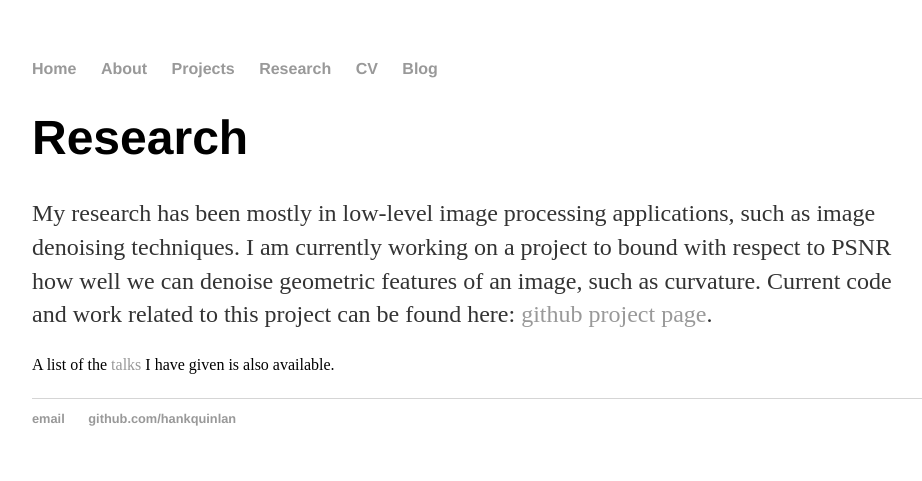
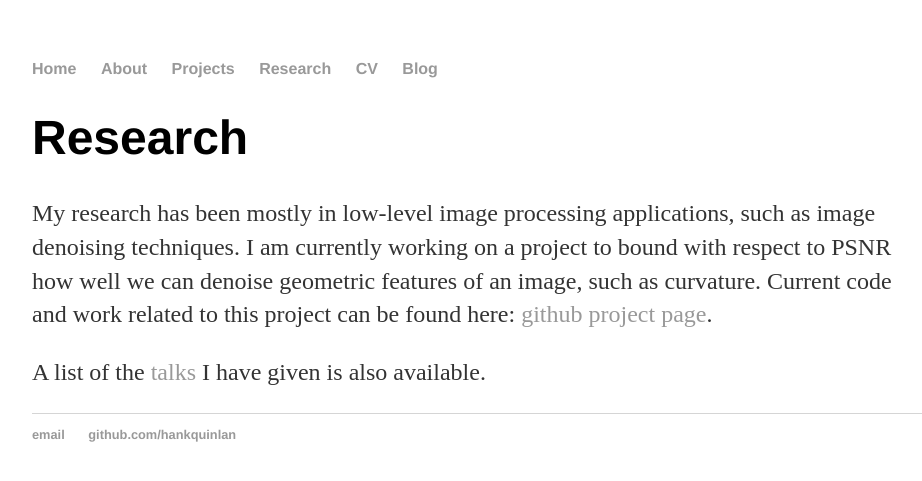
Before and after one commit to BradySheehan/bradysheehan, a Jekyll site: the page built from research/index.html, in a window 1280 px wide. Shown: the top 481 px of the page, without its empty margins (160-1082 px from the left). Built offline with Jekyll 4.4.1, drawn with Linux system fonts in a browser that asks for light colours; Markdown is read by kramdown in place of the engine named in the settings.

Commit message:
typo fix

```diff
--- a/research/index.html
+++ b/research/index.html
@@ -7,5 +7,5 @@ layout: default
   <p>My research has been mostly in low-level image processing applications, such as image denoising techniques. I am currently working on a project to
   bound with respect to PSNR how well we can denoise geometric features of an image, such as curvature. Current code and work related to this project can be found here: <a href="https://github.com/BradySheehan/optimality_experiment">github project page</a>.</p>
 
-  <p></p>A list of the <a href="bradysheehan.github.io/talks">talks</a> I have given is also available.</p>
+  <p>A list of the <a href="bradysheehan.github.io/talks">talks</a> I have given is also available.</p>
 </div>
```
